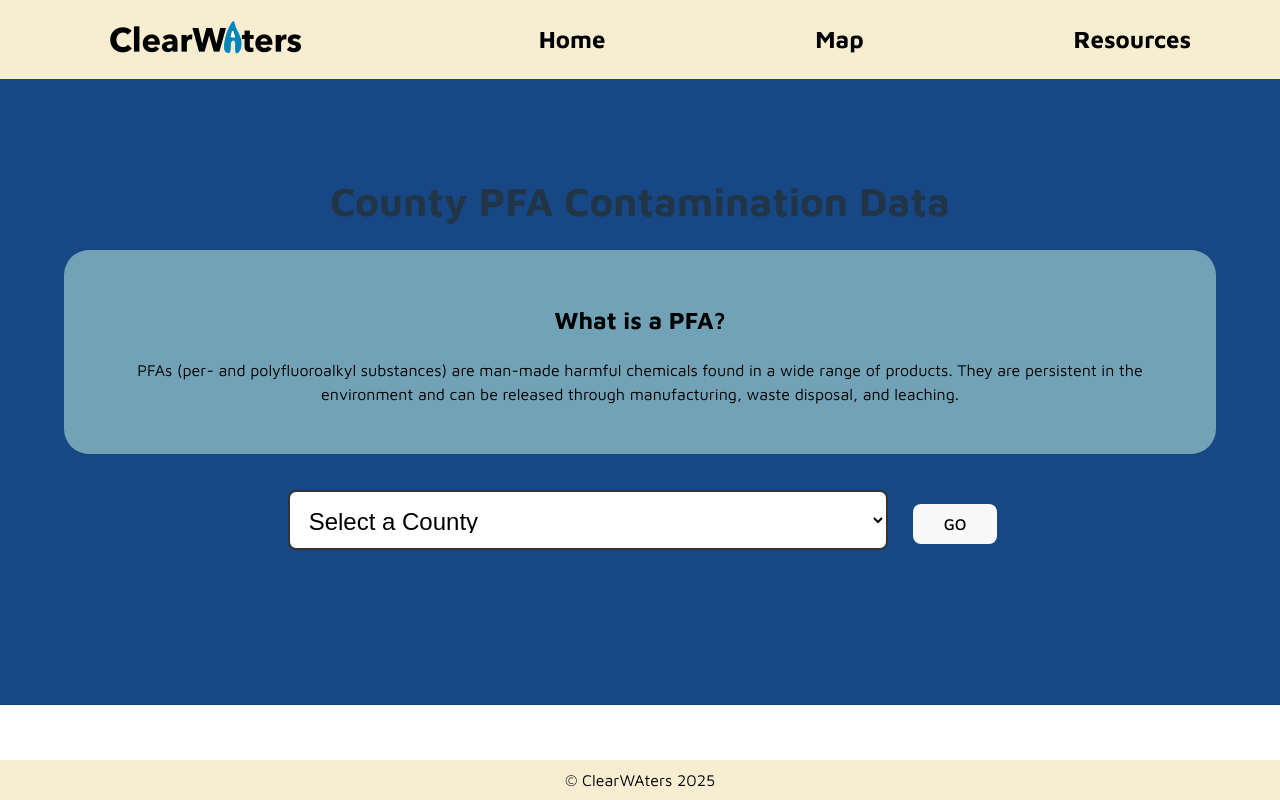
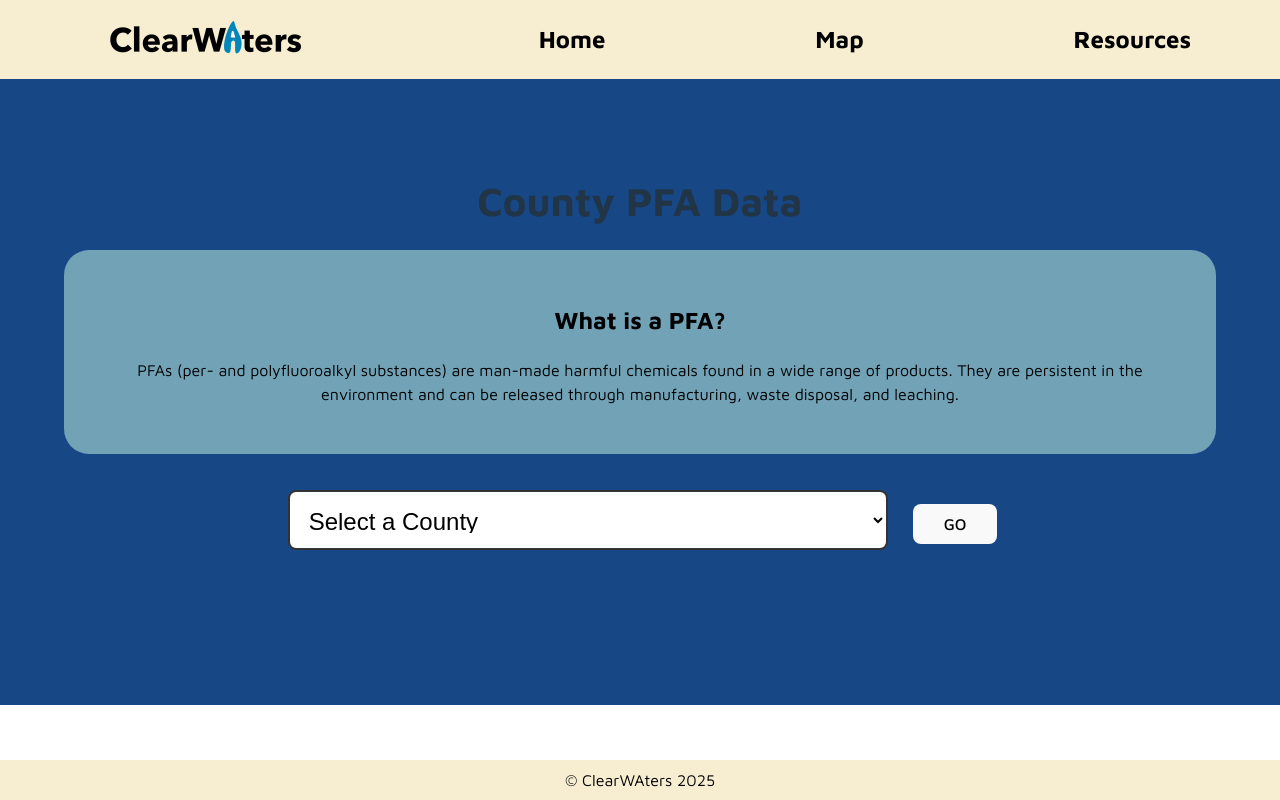
Before and after one commit to kellyjhorak/Squash, a React (Vite) app in the folder ClearWAters/: page / in a window 1280 px wide. Built offline with nearby package versions, Linux system fonts and the light colour scheme.

Commit message:
changed page names

```diff
--- a/ClearWAters/src/homepage.jsx
+++ b/ClearWAters/src/homepage.jsx
@@ -136,7 +136,7 @@ export default function Homepage() {
     <div className='page_container'>
       <Navbar />
       <header>
-        <h1 className='page-title'>{showData ? `${countyInput} PFA Contamination Data` : "County PFA Contamination Data"}</h1>
+        <h1 className='page-title'>{showData ? `${countyInput} PFA Data` : "County PFA Data"}</h1>
       </header>
       <div id="main_info" style={{ display: showData ? 'none' : 'block' }}>
         <h2>What is a PFA?</h2>
--- a/ClearWAters/src/map.jsx
+++ b/ClearWAters/src/map.jsx
@@ -147,7 +147,7 @@ const MapComponent = () => {
         <div className='page_container'>
             <Navbar />
             <header>
-                <h1 className='page-title'>PFA Contamination Map</h1>
+                <h1 className='page-title'>County PFA Map</h1>
             </header>
 
             {/* MAP COMPONENT */}
@@ -215,7 +215,7 @@ const MapComponent = () => {
             {/* DATA TABLE OR NO DATA MESSAGE */}
             {hasSelectedCounty && (
                 <div className="water-quality-data">
-                    <h2>Water Quality Data</h2>
+                    <h2>PFA Level Data</h2>
                     {filteredData.length > 0 ? (
                         <>
                             <button onClick={handleExportCSV} className="export-button">
```
Also changed, not shown: ClearWAters/src/navbar.jsx (line endings or trailing spaces).
